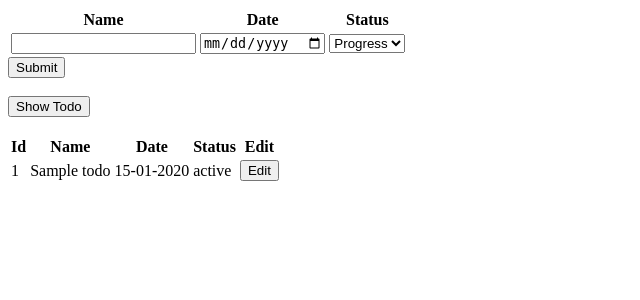
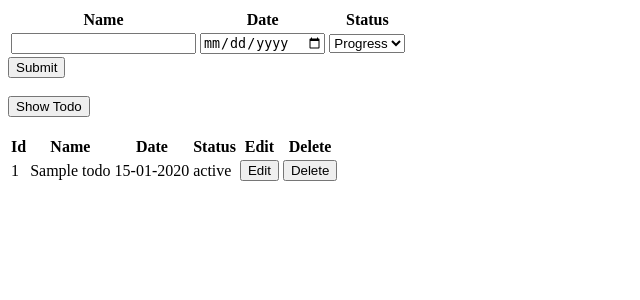
Before and after one commit to darshanpgohil/Python-Msc-It-semester-1, a Flask app: page /get in a window 1280 px wide. Shown: the top 300 px of the page, without its empty margins (0-640 px from the left). Run offline with Flask 3, Linux system fonts and the light colour scheme; tables that the repository leaves empty hold one stand-in row (values such as "Sample post").

Commit message:
Add files via upload

```diff
--- a/Flask/Todo_app/templates/home.html
+++ b/Flask/Todo_app/templates/home.html
@@ -48,6 +48,7 @@
                 <th>Date</th>
                 <th>Status</th>
                 <th>Edit</th>
+                <th>Delete</th>
             </tr>
         </thead>
         <tbody>
@@ -63,10 +64,30 @@
                         <button type="submit">Edit</button>
                     </form>
                 </td>
+                <td>
+                    <!-- <a href="{{ url_for('delete_todo',id=i.id) }}" style="text-decoration: none;color:black;">Delete</a> -->
+                    <button type="button" onclick="ondelete({{ i.id }})">
+                        Delete
+                    </button>
+                </td>
             </tr>
             {% endfor %}
         </tbody>
     </table>
+
+    <script>
+        function ondelete(id) {
+            fetch(`/delete/${id}`,
+                {
+                    method: "DELETE"
+                }
+            ).then(response => {
+                if (response.redirected) {
+                    window.location.href = response.url;
+                }
+            });
+        }
+    </script>
 </body>
 
 </html>
```
Lines whose indentation alone changed are shown as unchanged.
